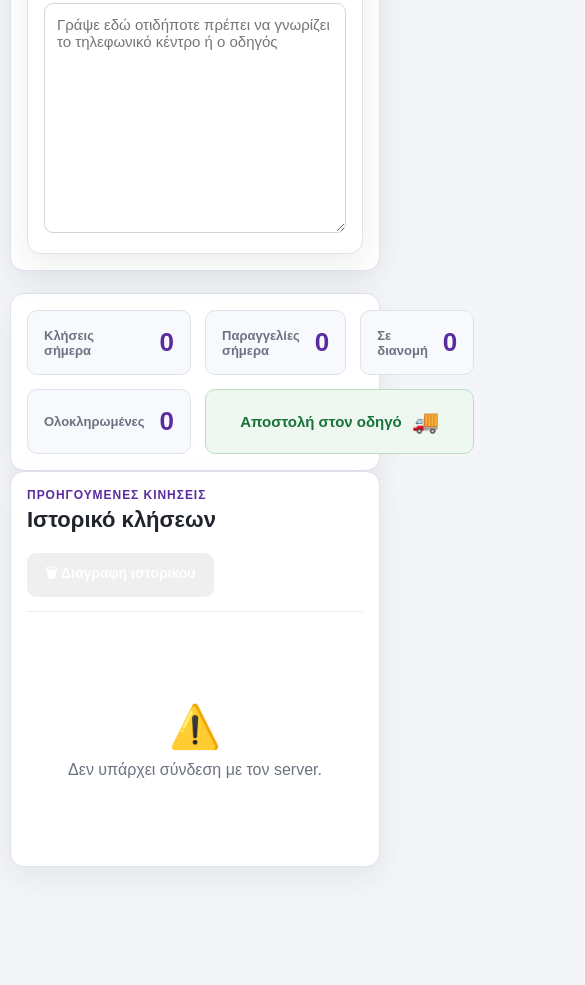
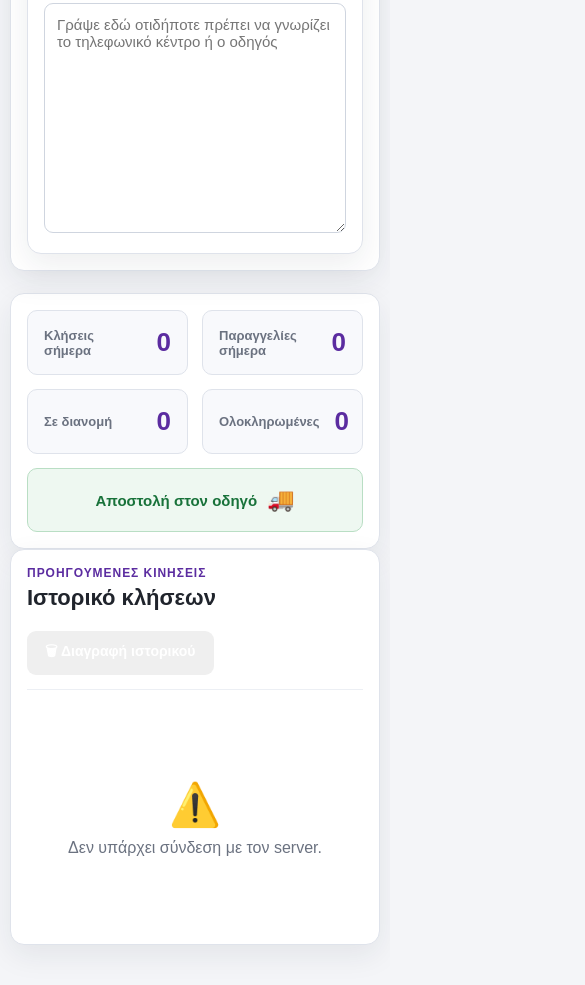
Before and after one commit to allgasklima-crm/AllGasKlima-CRM, a plain HTML site: page frontend/index.html in a window 390 px wide. Shown: the part 3094-4079 px from the top of the page, 585 px wide, since content can reach past the window. Before the commit the page ends 4001 px from the top, so only its background shows below. Drawn offline with Linux system fonts and the light colour scheme; no server answers.

Commit message:
Fix mobile layout and horizontal overflow

```diff
--- a/frontend/style.css
+++ b/frontend/style.css
@@ -620,7 +620,18 @@ textarea:focus {
     }
 
     .daily-summary {
-        grid-template-columns: 1fr;
+        grid-template-columns: repeat(2, minmax(0, 1fr));
+        width: 100%;
+    }
+
+    .summary-card {
+        width: auto;
+        min-width: 0;
+    }
+
+    .daily-summary #sendToDriverBtn {
+        grid-column: 1 / -1;
+        width: auto;
     }
 }
 .customer-cylinder-row {
@@ -790,3 +801,5 @@ textarea:focus {
 #sendToDriverBtn strong {
     font-size: 22px;
 }
+
+.customer-type-button input[type="radio"] { width: auto; min-height: auto; padding: 0; margin: 0; }
```
